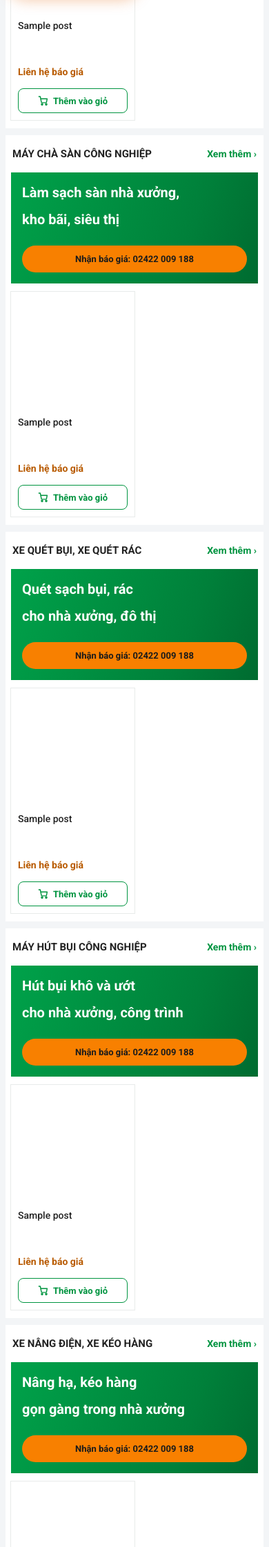
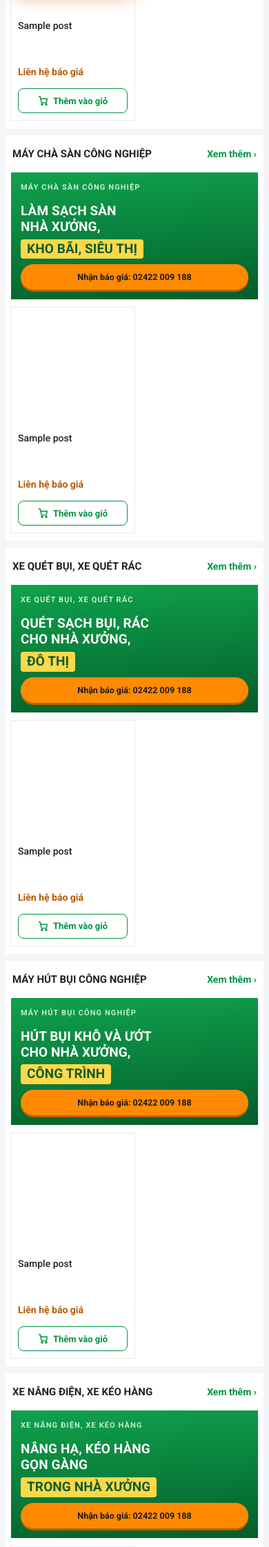
Before and after one commit to paolodinho/xequetbui-redesign, a WordPress theme: template wp/theme/icd-cleaning/front-page.php in a window 390 px wide. Shown: the part 836-3079 px from the top of the page at 69% size. Run offline with PHP 8.4 and a stand-in for WordPress, Linux system fonts and the light colour scheme; the site name, menu and one post (Sample post) are stand-ins, and other content is empty; some libraries are stand-ins or nearby versions.

Commit message:
Banner dãy sản phẩm dựng bằng HTML: áp phích gọn, nhấn cụm cuối
Co-Authored-By: Claude Sonnet 5.5 <noreply@anthropic.com>

```diff
--- a/wp/theme/icd-cleaning/assets/css/main.css
+++ b/wp/theme/icd-cleaning/assets/css/main.css
@@ -536,3 +536,36 @@ form.search button{background:var(--btn)}
 .promo-box p{border-top:1px dashed #F2B66B;padding-top:10px;color:#8A4A00}
 .promo-box+.pd__u,.promo-box~.pd__u{margin-top:6px}
 .promo-ban{border-radius:12px 12px 0 0}
+
+/* banner dãy sản phẩm v3: dựng bằng HTML, ảnh máy nằm giữa khung, không phụ thuộc ảnh nền cố định */
+.promo.promo--c{display:flex;flex-direction:column;align-items:stretch;gap:0;padding:22px 18px 16px;min-height:0;border:0;position:relative;overflow:hidden;
+  background:radial-gradient(ellipse 120% 40% at 50% 78%,rgba(255,255,255,.16),transparent 70%),repeating-linear-gradient(135deg,rgba(255,255,255,.045) 0 2px,transparent 2px 22px),linear-gradient(170deg,#12A750 0%,#0A8A3F 55%,#066B30 100%)}
+.promo.promo--c::after{display:none}
+.promo--c .promo__t{font:700 12px/1 var(--display);letter-spacing:.12em;text-transform:uppercase;color:#C9F2D9;border-left:3px solid #FFD84A;padding-left:8px}
+.promo--c strong{display:block;margin:14px 0 0;font:900 clamp(24px,2.2vw,30px)/1.12 var(--display);text-transform:uppercase;letter-spacing:.005em;color:#fff;text-wrap:balance;text-shadow:0 2px 0 rgba(0,60,25,.28)}
+.promo--c strong .ph{display:block}
+.promo--c strong .ph:last-child{color:#FFD84A}
+.promo--c .promo__pic{flex:1;min-height:220px;display:flex;align-items:center;justify-content:center;padding:18px 6% 8px}
+.promo--c .promo__pic img{width:100%;max-height:100%;max-width:210px;object-fit:contain;filter:drop-shadow(0 14px 12px rgba(0,40,15,.4))}
+.promo--c .promo__c{position:static;margin-top:6px;background:#FF8A00;color:#1b1b1b;border-radius:999px;padding:12px 10px;font:800 13px var(--display);box-shadow:0 3px 0 #C25F00;white-space:nowrap}
+.promo--c:hover .promo__c{background:#FFD84A;color:#1b1b1b}
+@media(max-width:1024px){
+  .promo.promo--c{display:grid;grid-template-columns:minmax(0,1fr) auto;align-items:center;gap:8px 20px;padding:18px 20px}
+  .promo--c .promo__t{grid-column:1/-1}.promo--c .promo__pic{display:none}
+  .promo--c strong{margin:0;font-size:22px}.promo--c strong .ph{display:inline-block;margin-right:.3em}
+  .promo--c .promo__c{margin:0;padding:12px 20px}
+}
+@media(max-width:560px){
+  .promo.promo--c{grid-template-columns:1fr}.promo--c strong .ph{display:block;margin:0}.promo--c .promo__c{text-align:center}
+}
+/* banner dãy sản phẩm v4: áp phích gọn, nhấn cụm cuối bằng nhãn vàng, máy lớn trên vòng sáng */
+.promo.promo--c{padding:16px 14px 14px;background:linear-gradient(175deg,#10A24C 0%,#087A39 60%,#055D2A 100%)}
+.promo--c .promo__t{font-size:11px;letter-spacing:.1em;color:#D7F5E3;border:0;padding:0;opacity:.9}
+.promo--c strong{margin:10px 0 0;font:900 clamp(19px,1.75vw,23px)/1.2 var(--display);text-shadow:none}
+.promo--c strong .ph{display:block;white-space:normal;text-wrap:balance}
+.promo--c strong .ph:last-child{display:inline-block;margin-top:8px;background:#FFD84A;color:#0B5C2A;padding:3px 9px;border-radius:4px;text-shadow:none}
+.promo--c .promo__pic{padding:14px 0 6px;min-height:250px;background:radial-gradient(circle at 50% 55%,rgba(255,255,255,.26) 0 38%,transparent 39%)}
+.promo--c .promo__pic img{max-width:100%;width:92%;filter:drop-shadow(0 12px 10px rgba(0,40,15,.35))}
+.promo--c .promo__c{font-size:12.5px;padding:11px 8px}
+@media(max-width:1024px){.promo--c strong .ph:last-child{margin-top:0;margin-left:.3em}}
+@media(max-width:560px){.promo--c strong .ph:last-child{margin:6px 0 0}}
--- a/wp/theme/icd-cleaning/front-page.php
+++ b/wp/theme/icd-cleaning/front-page.php
@@ -47,7 +47,7 @@ if ($hid) : ?>
 <section class="box" id="row-<?php echo (int) $n; ?>">
   <div class="box__h"><h2><?php echo esc_html($title); ?></h2><a class="more" href="<?php echo esc_url($more); ?>">Xem thêm</a></div>
   <div class="box__b">
-    <a class="promo<?php echo trim($bimg) ? ' promo--img' : ''; echo !empty($short) ? ' promo--s' : ''; ?>" href="#bao-gia"<?php echo trim($bimg) ? ' style="--pimg:url(\'' . esc_url(trim($bimg)) . '\')"' : ''; ?>><strong><?php echo icd_chunks($bh); ?></strong><span class="promo__d"><?php echo esc_html((trim($kick) && trim($kick) !== 'ICD Cleaning') ? trim($kick) : icd('hero_text')); ?></span><span class="promo__c">Nhận báo giá: <?php echo esc_html(icd('hotline')); ?></span></a>
+    <a class="promo promo--c" href="#bao-gia"><span class="promo__t"><?php echo esc_html($title); ?></span><strong><?php echo icd_chunks($bh); ?></strong><span class="promo__pic"><img loading="lazy" src="<?php echo esc_url(icd_cutout($ps[0]->ID)); ?>" alt="<?php echo esc_attr(get_the_title($ps[0])); ?>"></span><span class="promo__c">Nhận báo giá: <?php echo esc_html(icd('hotline')); ?></span></a>
     <div class="grid grid--5"><?php foreach ($ps as $p) icd_card($p); ?></div>
   </div>
 </section>
```
